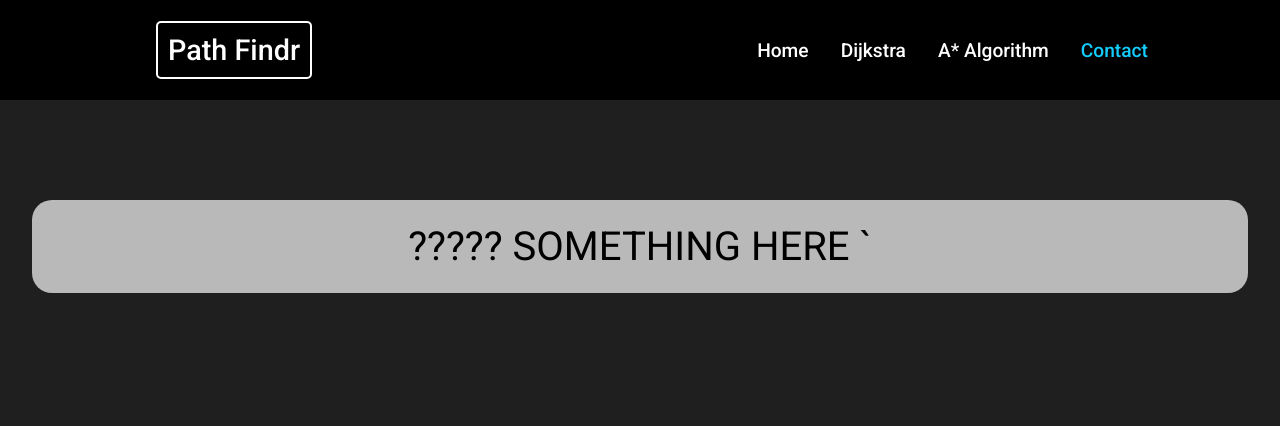
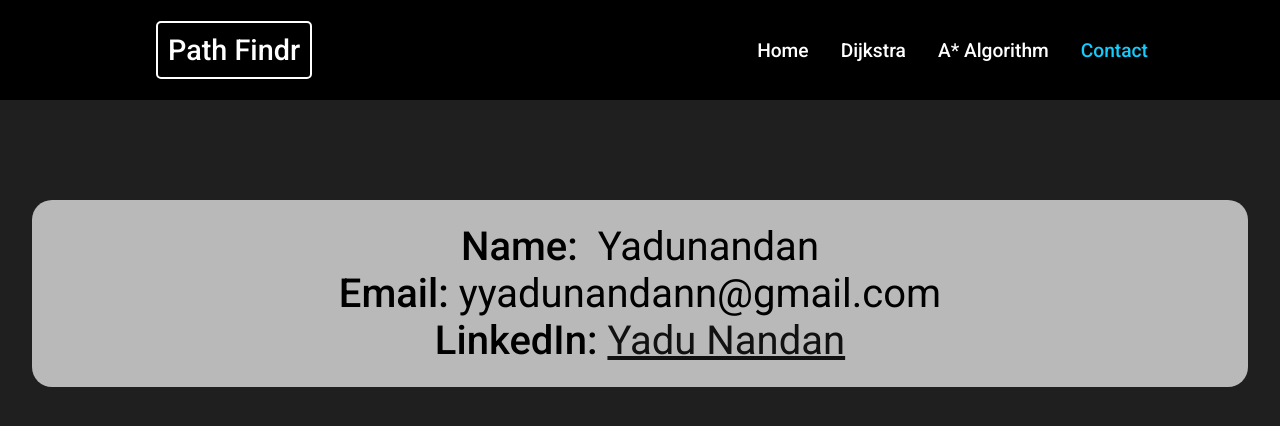
Before and after one commit to YaduN2/PathFinding-Algorithms, a React (Create React App) app: page /contact in a window 1280 px wide. Shown: the top 426 px of the page. Built offline with nearby package versions, Linux system fonts and the light colour scheme.

Commit message:
update: contact

```diff
--- a/src/Pages/ContactPage.jsx
+++ b/src/Pages/ContactPage.jsx
@@ -10,7 +10,7 @@ function ContactPage() {
 
   return (
     <Heading>
-      {/* <div>
+      <div>
         <span> Name:&nbsp; </span>
         {contact.name}
       </div>
@@ -18,15 +18,14 @@ function ContactPage() {
         <span>Email:&nbsp;</span>
         {contact.email}
       </div>
-      <div>
+      {/* <div>
         <span>Github:&nbsp;</span>
         <a href={contact.github}>YaduN2</a>
-      </div>
+      </div> */}
       <div>
         <span>LinkedIn:&nbsp;</span>
         <a href={contact.linkedIn}>Yadu Nandan</a>
-      </div> */}
-      ????? SOMETHING HERE `
+      </div>
     </Heading>
   );
 }
```
